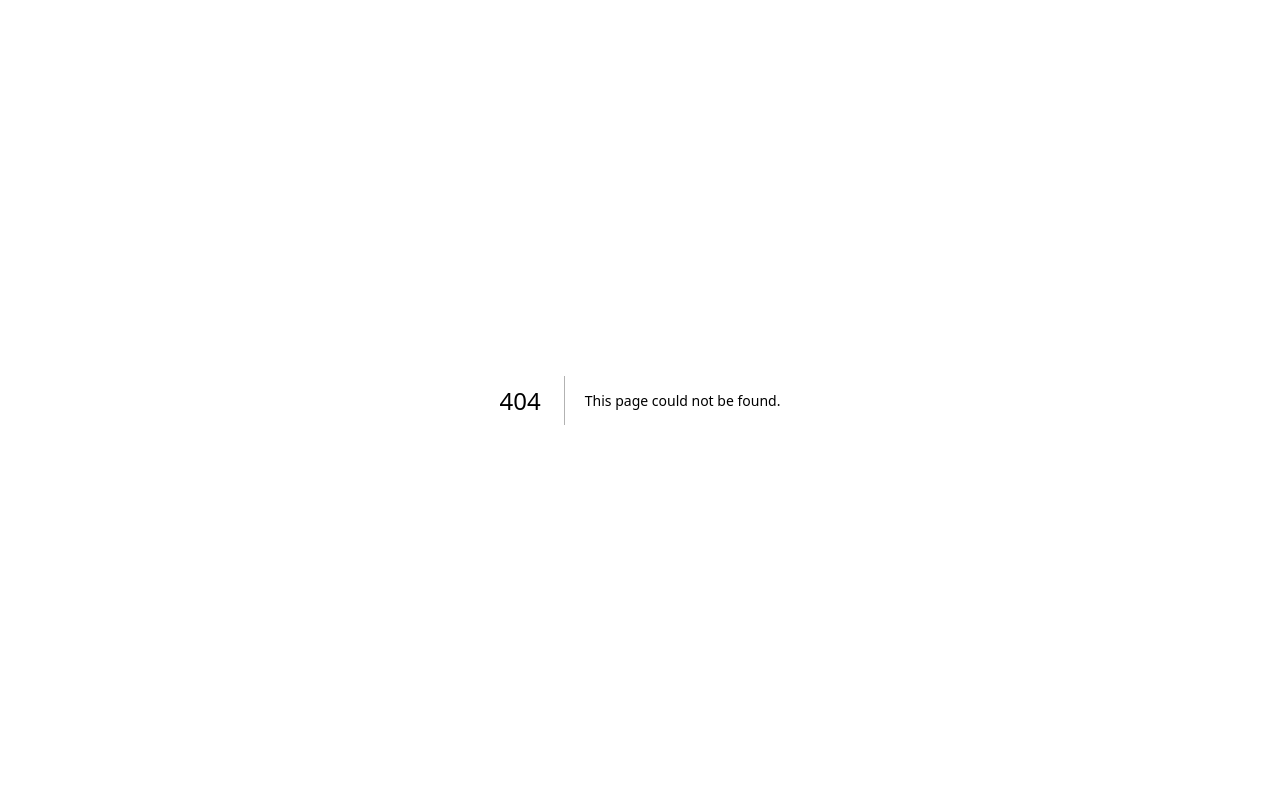
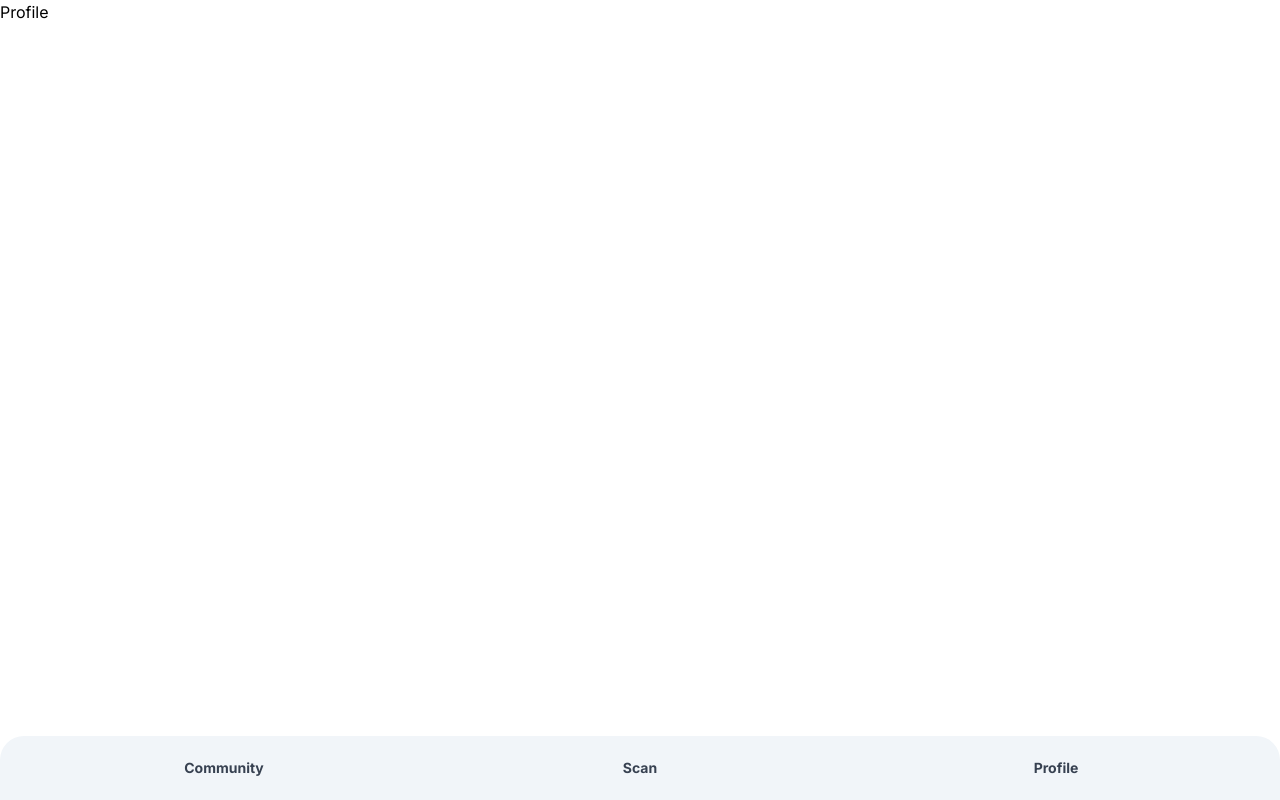
Before and after one commit to benymng/hack-mit, a Next.js app: page /profile in a window 1280 px wide. Before the commit this address had no page. Built offline with nearby package versions, Linux system fonts and the light colour scheme.

Commit message:
added page layout

```diff
--- /dev/null
+++ b/app/community/page.js
@@ -0,0 +1,13 @@
+'use client'
+import Navbar from "../components/Navbar"
+
+export default function Community() {
+  return (
+    <>
+    <h1>Hello world</h1>
+    <div className="flex items-center justify-center p-4 bottom-0 absolute w-full bg-slate-100 rounded-t-3xl">
+        <Navbar />
+      </div>
+    </>
+  )
+}
--- a/app/components/Navbar.jsx
+++ b/app/components/Navbar.jsx
@@ -1,18 +1,20 @@
 import React from 'react';
+import { useRouter } from "next/navigation";
 
 export default function Navbar() {
+  const router = useRouter();
   return (
-    <div className="w-full flex justify-between">
-      <button className="w-full px-4 py-2 text-sm font-xl font-bold text-gray-700 hover:bg-gray-50 focus:relative">
-        test
+    <div className="w-full h-8 flex justify-between">
+      <button onClick={() => router.push('/community')} className="w-full px-4 h-full text-sm font-xl font-bold text-gray-700 hover:bg-gray-50 focus:relative">
+        Community
       </button>
 
-      <button className="w-full px-4 py-2 text-sm font-lg text-gray-700 hover:bg-gray-50 focus:relative">
-        View
+      <button onClick={() => router.push('/scan')} className="w-full px-4 h-full text-sm font-lg text-gray-700 font-bold hover:bg-gray-50 focus:relative">
+        Scan
       </button>
 
-      <button className="w-full px-4 py-2 text-sm font-lg text-gray-700 hover:bg-gray-50 focus:relative">
-        Delete
+      <button onClick={() => router.push('/profile')} className="w-full px-4 h-full text-sm font-lg text-gray-700 font-bold hover:bg-gray-50 focus:relative">
+        Profile
       </button>
     </div>
   );
--- a/app/page.js
+++ b/app/page.js
@@ -78,7 +78,7 @@ export default function Home() {
           </div>
         </main>
       </div>
-      <div className="flex items-center justify-center p-4 bottom-0 absolute w-full">
+      <div className="flex items-center justify-center p-4 bottom-0 absolute w-full bg-slate-100 rounded-t-3xl">
         <Navbar />
       </div>
     </section>
--- /dev/null
+++ b/app/profile/page.js
@@ -0,0 +1,13 @@
+'use client'
+import Navbar from "../components/Navbar"
+
+export default function Profile() {
+  return (
+    <>
+    <h1>Profile</h1>
+    <div className="flex items-center justify-center p-4 bottom-0 absolute w-full bg-slate-100 rounded-t-3xl">
+        <Navbar />
+      </div>
+    </>
+  )
+}
--- a/app/scan/page.js
+++ b/app/scan/page.js
@@ -3,6 +3,7 @@ import React, { useRef, useState, useCallback } from 'react';
 import { useRouter } from 'next/navigation';
 import Webcam from 'react-webcam';
 import { Form } from '../components/Form';
+import Navbar from '../components/NavBar';
 
 export default function Test() {
   const webcamRef = useRef(null);
@@ -106,6 +107,9 @@ export default function Test() {
           </>
         )}
       </div>
+      <div className="flex items-center justify-center p-4 bottom-0 absolute w-full bg-slate-100 rounded-t-3xl">
+        <Navbar />
+      </div>
     </div>
   );
 }
--- a/app/startpage/page.js
+++ /dev/null
@@ -1,19 +0,0 @@
-import React from 'react'
-
-export default function Start() {
-  return (
-    <span class="inline-flex -space-x-px overflow-hidden rounded-md border bg-white shadow-sm">
-      <button class="inline-block px-4 py-2 text-sm font-medium text-gray-700 hover:bg-gray-50 focus:relative">
-        Edit
-      </button>
-
-      <button class="inline-block px-4 py-2 text-sm font-medium text-gray-700 hover:bg-gray-50 focus:relative">
-        View
-      </button>
-
-      <button class="inline-block px-4 py-2 text-sm font-medium text-gray-700 hover:bg-gray-50 focus:relative">
-        Delete
-      </button>
-    </span>
-  );
-}
--- a/package.json
+++ b/package.json
@@ -12,6 +12,7 @@
     "@pinecone-database/pinecone": "^1.0.1",
     "@tensorflow/tfjs-node": "^4.11.0",
     "autoprefixer": "10.4.15",
+    "encoding": "^0.1.13",
     "eslint": "8.49.0",
     "eslint-config-next": "13.4.19",
     "express-session": "^1.17.3",
```
Also changed, not shown: 1 other file (tests, documents, lock files or other folders).
